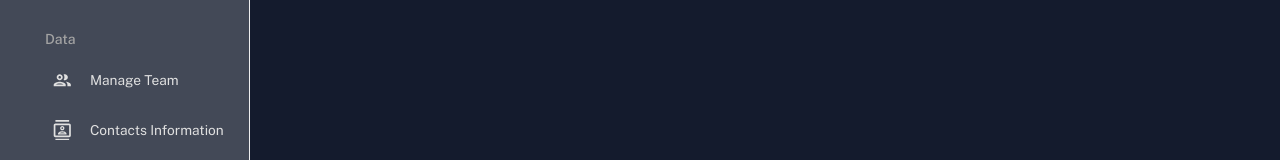
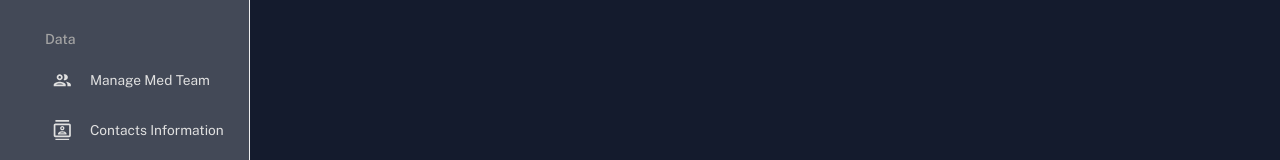
Before and after one commit to Cordovas-cmd/react-dash, a React (Vite) app: page / in a window 1280 px wide. Shown: the part 312-472 px from the top of the page. Built offline with nearby package versions, Linux system fonts and the light colour scheme.

Commit message:
fixed text for menu item

```diff
--- a/src/scenes/global/Sidebar.jsx
+++ b/src/scenes/global/Sidebar.jsx
@@ -138,7 +138,7 @@ const SideBar = () => {
               Data
             </Typography>
             <Item
-              title="Manage Team"
+              title="Manage Med Team"
               to="/team"
               icon={<PeopleOutlinedIcon />}
               selected={selected}
```
